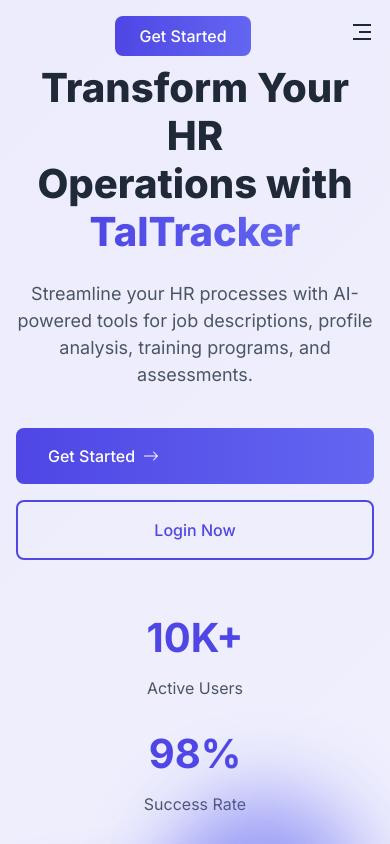
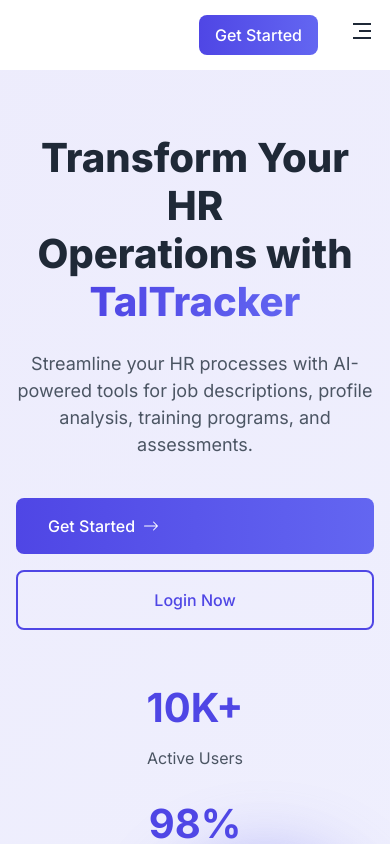
Before and after one commit to arkalal/Taltracker-Client, a Next.js app: page / in a window 390 px wide. Shown: the top 844 px of the page. Built offline with nearby package versions, Linux system fonts and the light colour scheme.

Commit message:
fixed navbar

```diff
--- a/components/Navbar/Navbar.module.scss
+++ b/components/Navbar/Navbar.module.scss
@@ -7,6 +7,7 @@
   background: transparent;
   transition: all var(--transition-speed) ease;
   padding: 1rem 0;
+  height: 70px;
 
   &.scrolled {
     background: rgba(255, 255, 255, 0.9);
@@ -22,6 +23,7 @@
     display: flex;
     align-items: center;
     justify-content: space-between;
+    height: 100%;
   }
 
   .logo {
@@ -137,11 +139,22 @@
         padding: 2rem;
         box-shadow: 0 4px 12px rgba(0, 0, 0, 0.1);
         animation: slideIn var(--transition-speed) ease forwards;
+        gap: 1.5rem;
       }
     }
 
     .menuBtn {
       display: block;
+      margin-left: 1rem;
+    }
+
+    .container {
+      justify-content: space-between;
+    }
+
+    .authButtons {
+      margin-left: auto;
+      margin-right: 1rem;
     }
   }
 
@@ -150,6 +163,10 @@
       .loginBtn {
         display: none;
       }
+
+      .getStartedBtn {
+        padding: 0.5rem 1rem;
+      }
     }
   }
 
@@ -157,5 +174,9 @@
     .logo span {
       display: none;
     }
+
+    & + * {
+      margin-top: 70px;
+    }
   }
 }
```
